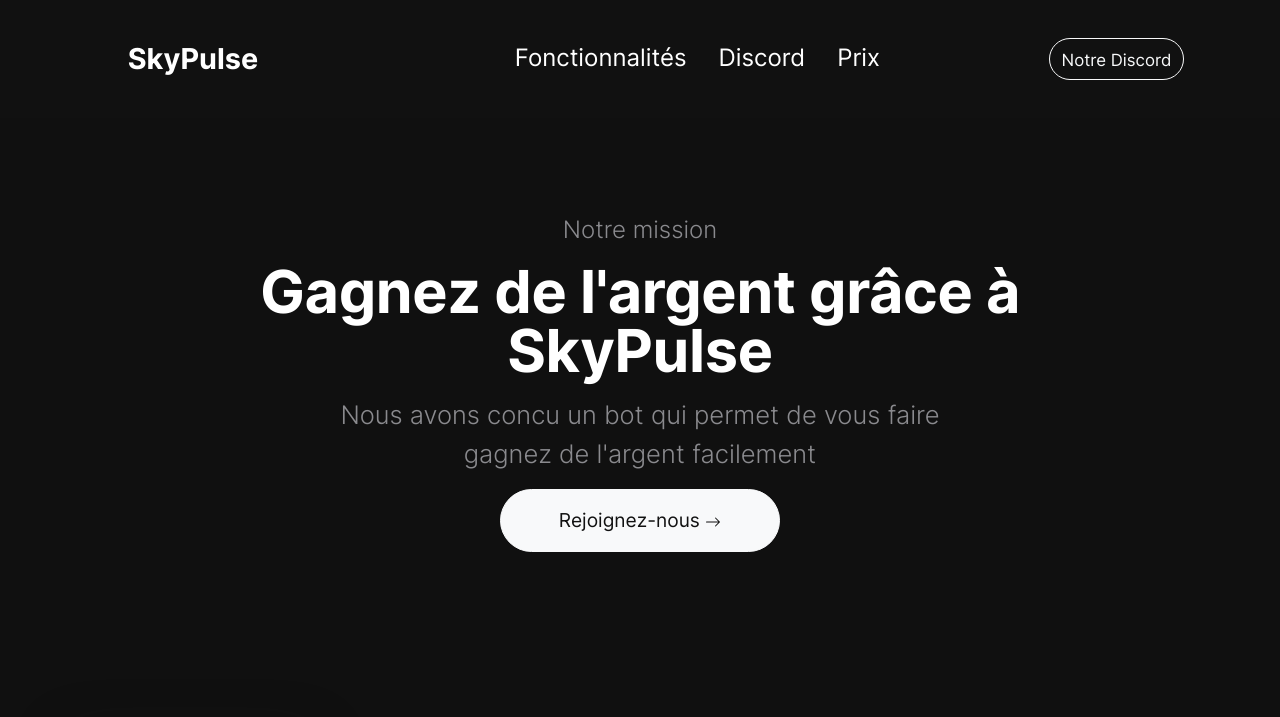
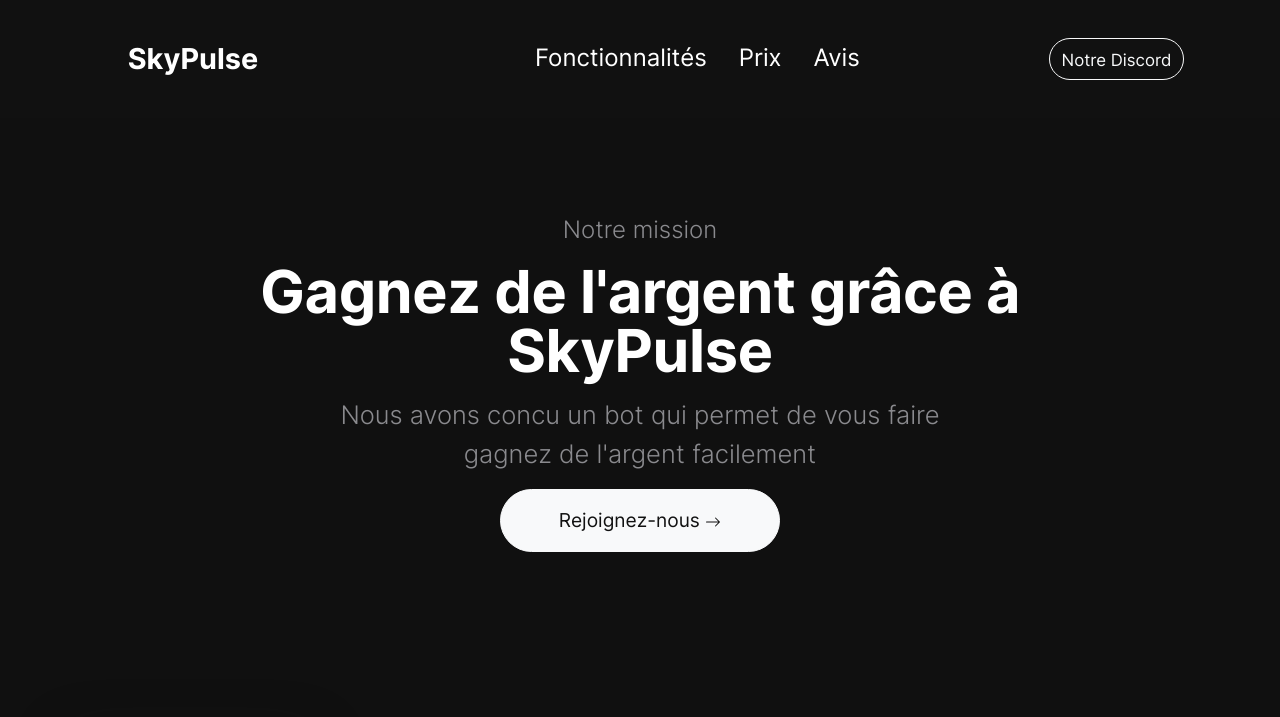
Before and after one commit to mipimaj/SkyPulse, a plain HTML site: page index.html in a window 1280 px wide. Shown: the top 717 px of the page. Drawn offline with Linux system fonts and the light colour scheme.

Commit message:
Add files via upload

```diff
--- a/index.html
+++ b/index.html
@@ -82,18 +82,18 @@
   </a>
 </li>
 <li class="nav-item">
-  <a class="nav-link fs-5" href="#discord" aria-label="A sample content page">
-    Discord
-  </a>
-</li>
-<li class="nav-item">
   <a class="nav-link fs-5" href="#prix" aria-label="A system message page">
     Prix
   </a>
 </li>
+<li class="nav-item">
+  <a class="nav-link fs-5" href="#avis" aria-label="A sample content page">
+    Avis
+  </a>
+</li>
 
     </ul>
-      <a href="https://templatedeck.com/klar-html-template.html" aria-label="Download this template" class="btn btn-outline-light">
+      <a href="" aria-label="Download this template" class="btn btn-outline-light">
         <small>Notre Discord</small>
       </a>
 </div>
@@ -236,7 +236,7 @@
 <div id="prix" class="bg-black">
 <div class="container px-vw-5 py-vh-5">
   <div class="row d-flex align-items-center">
-    <div class="col-12 col-lg-5 text-center text-lg-end" data-aos="zoom-in-right">
+    <div class="col-12 col-lg-5 text-center text-lg-end" data-aos="fade">
       <span class="h5 text-secondary fw-lighter">Ce que nous facturons</span>
       <h2 class="display-4">Vous bénéficiez de toutes les fonctionnalités pour un prix unique</h2>
     </div>
@@ -292,7 +292,7 @@ Lorem ipsum dolor sit amet, consetetur sadipscing elitr.
 
 </div>
 </div>-->
-<div class="bg-dark py-vh-5">
+<div id="avis" class="bg-dark py-vh-5">
 <div class="container px-vw-5">
   <div class="row d-flex gx-5 align-items-center">
     <div class="col-12 col-lg-6">
```
